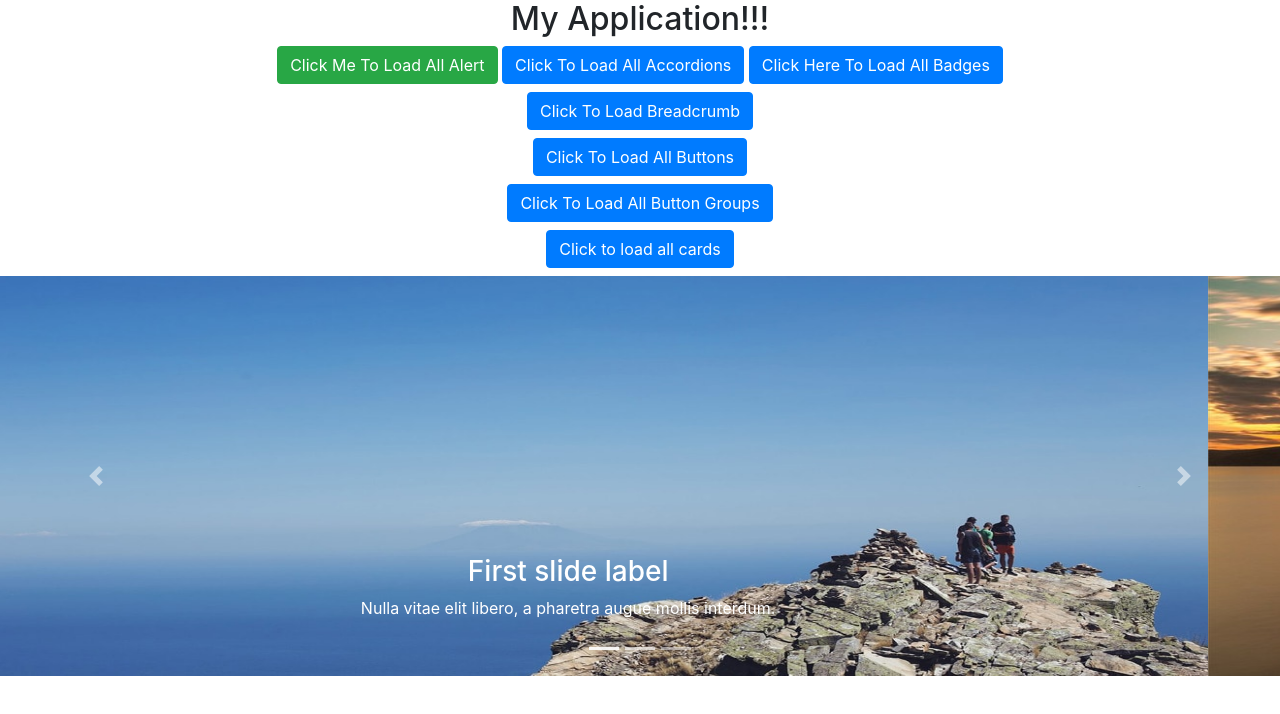
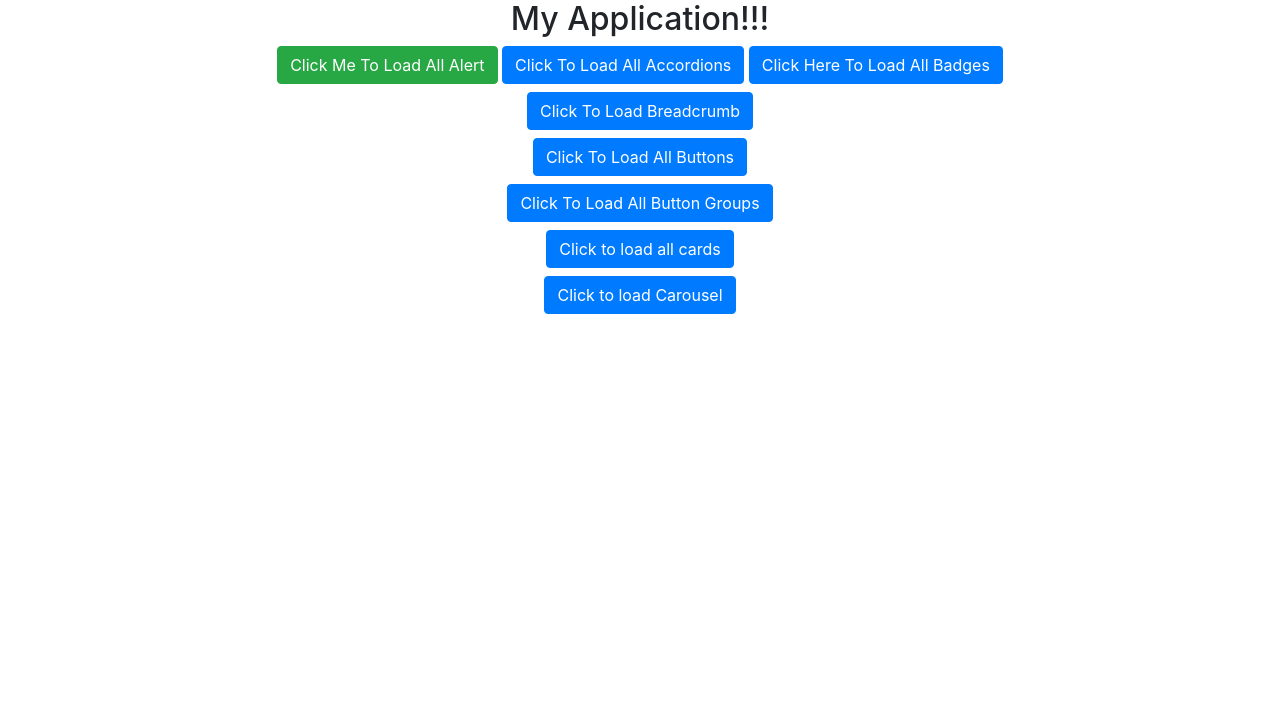
Before and after one commit to Khwajapasha/Boosrtrap-Practice, a React (Create React App) app: page / in a window 1280 px wide. Shown: the top 714 px of the page. Built offline with nearby package versions, Linux system fonts and the light colour scheme.

Commit message:
Implemented carousel show hide on click of button

```diff
--- a/src/Component/MainBodySection/CarouselsSection/AllCarousel.jsx
+++ b/src/Component/MainBodySection/CarouselsSection/AllCarousel.jsx
@@ -1,9 +1,18 @@
-import React from 'react';
-import {CarouselBasicExample} from "./CarouselBasicExample"
+import React, { useState } from "react";
+import { Button } from "react-bootstrap";
+import { CarouselBasicExample } from "./CarouselBasicExample";
 export const AllCarousel = () => {
-    return (
+  const [show, setShow] = useState(false);
+  return (
+    <React.Fragment>
+      {show && (
         <div className="mt-2">
-            <CarouselBasicExample/>
+          <CarouselBasicExample />
         </div>
-    );
+      )}
+      <div className="mt-2">
+        <Button onClick={() => setShow(!show)}>Click to load Carousel</Button>
+      </div>
+    </React.Fragment>
+  );
 };
```
